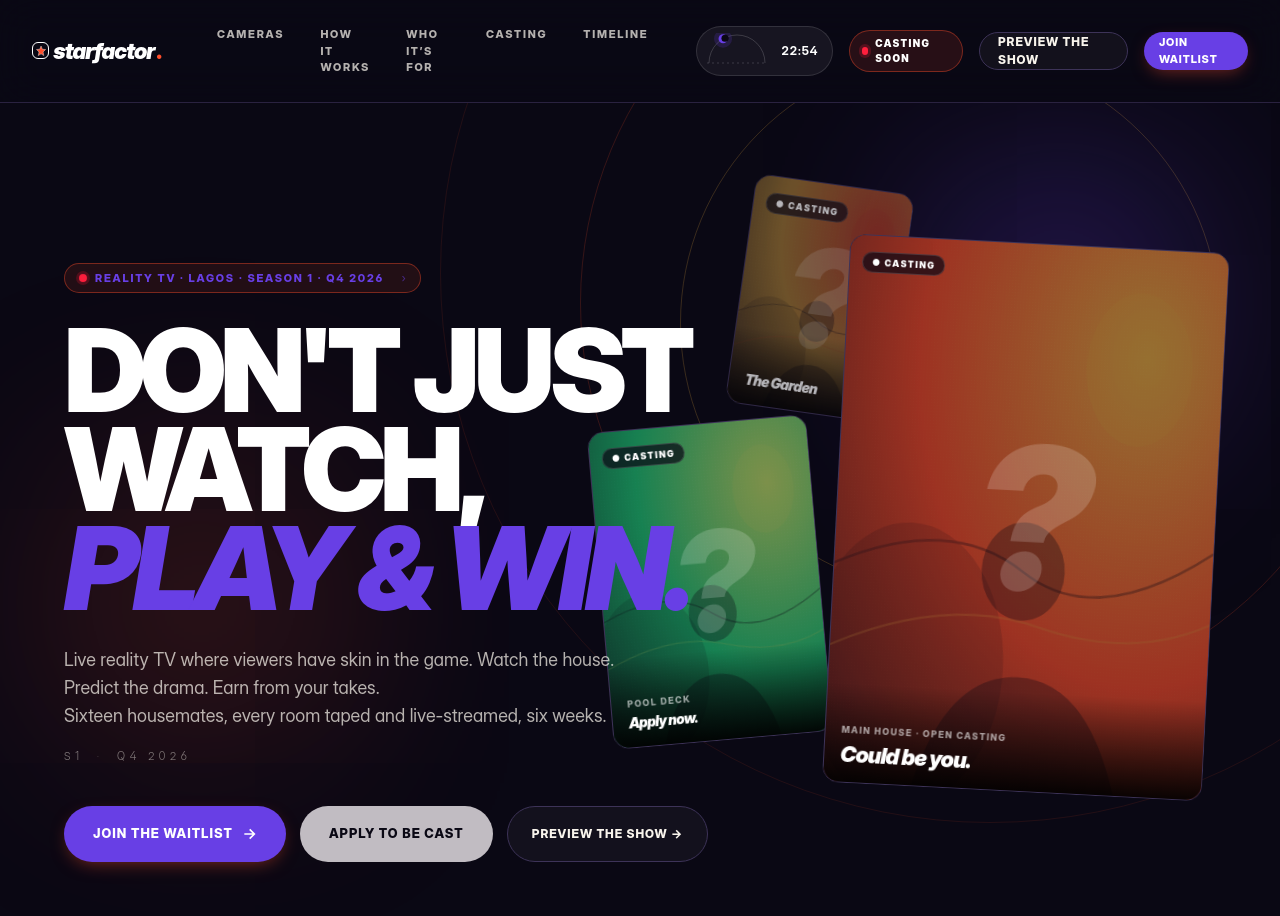
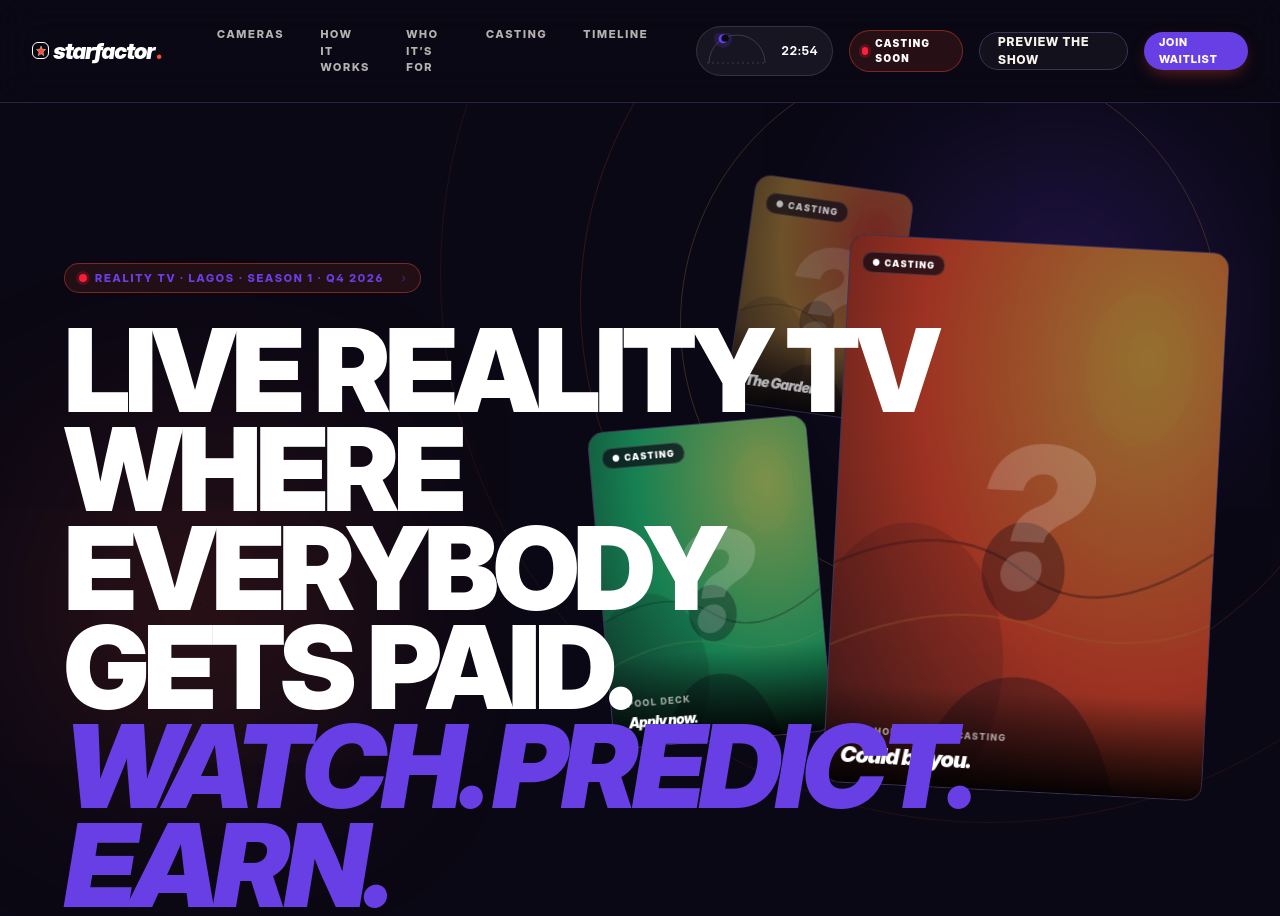
Before and after one commit to Bolajiking/big-brother-crypto, a Next.js app: page / in a window 1280 px wide. Shown: the top 916 px of the page. Built offline with nearby package versions, Linux system fonts and the light colour scheme; no server answers; a web font is replaced by a local one.

Commit message:
Fix homepage headline placement

```diff
--- a/src/app/page.tsx
+++ b/src/app/page.tsx
@@ -302,8 +302,9 @@ const Hero: React.FC = () => {
             maxWidth: 920, letterSpacing: '-0.05em',
             lineHeight: 0.86, marginBottom: 28,
           }}>
-            DON&apos;T JUST WATCH,<br />
-            <span style={{ fontStyle: 'italic', color: 'var(--sf-coral)' }}>PLAY &amp; WIN.</span>
+            Live reality TV<br />
+            where everybody gets paid.<br />
+            <span style={{ fontStyle: 'italic', color: 'var(--sf-coral)' }}>Watch. Predict. Earn.</span>
           </h1>
         </Reveal>
 
@@ -1374,8 +1375,8 @@ const FinalCTA: React.FC = () => {
             letterSpacing: '-0.06em', lineHeight: 0.85,
             marginBottom: 40,
           }}>
-            Don&apos;t watch.<br />
-            <span style={{ fontStyle: 'italic', color: 'var(--sf-coral)' }}>Play.</span>
+            Don&apos;t just watch,<br />
+            <span style={{ fontStyle: 'italic', color: 'var(--sf-coral)' }}>play &amp; win.</span>
           </h2>
         </Reveal>
         <Reveal delay={160}>
```
